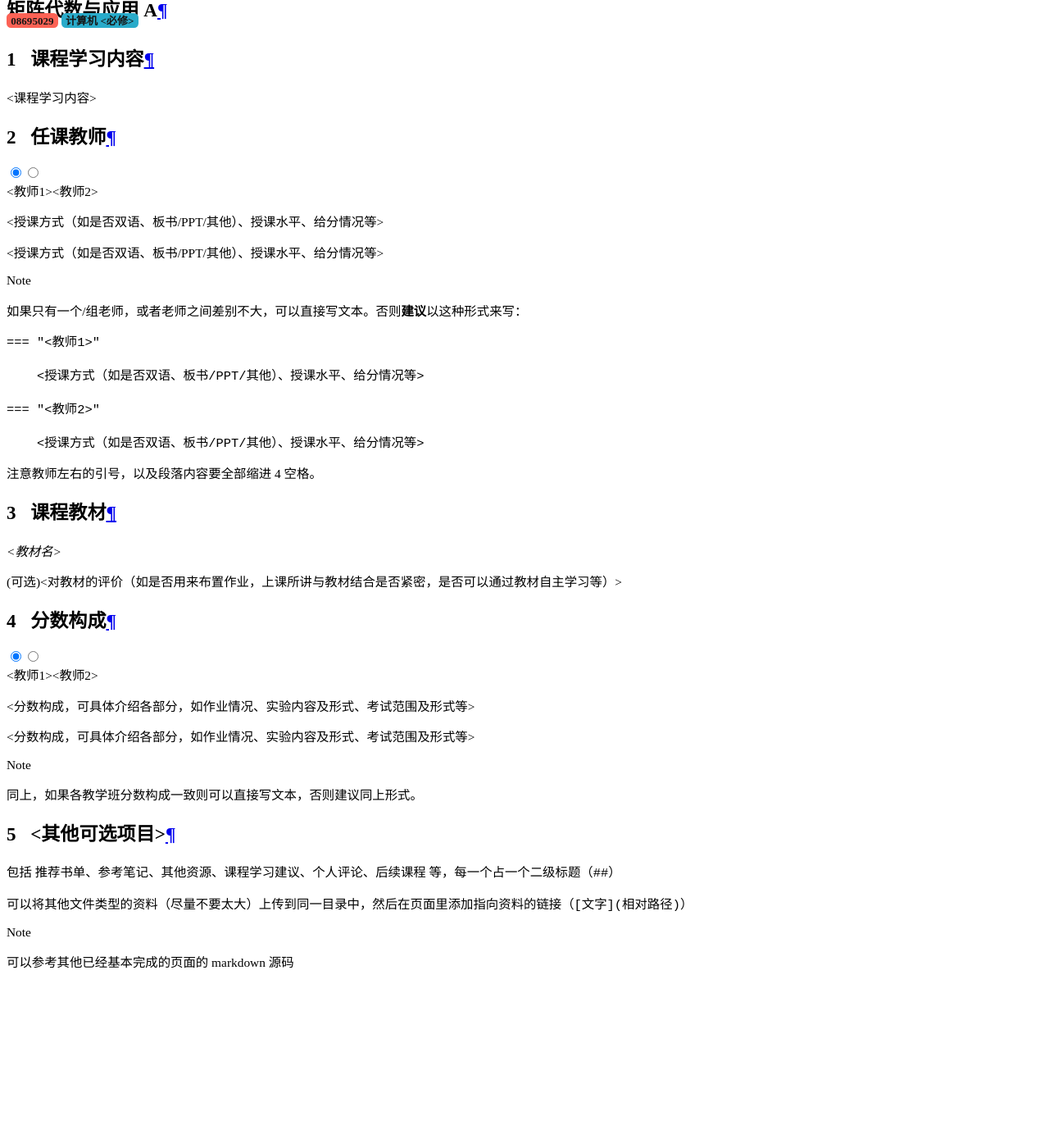
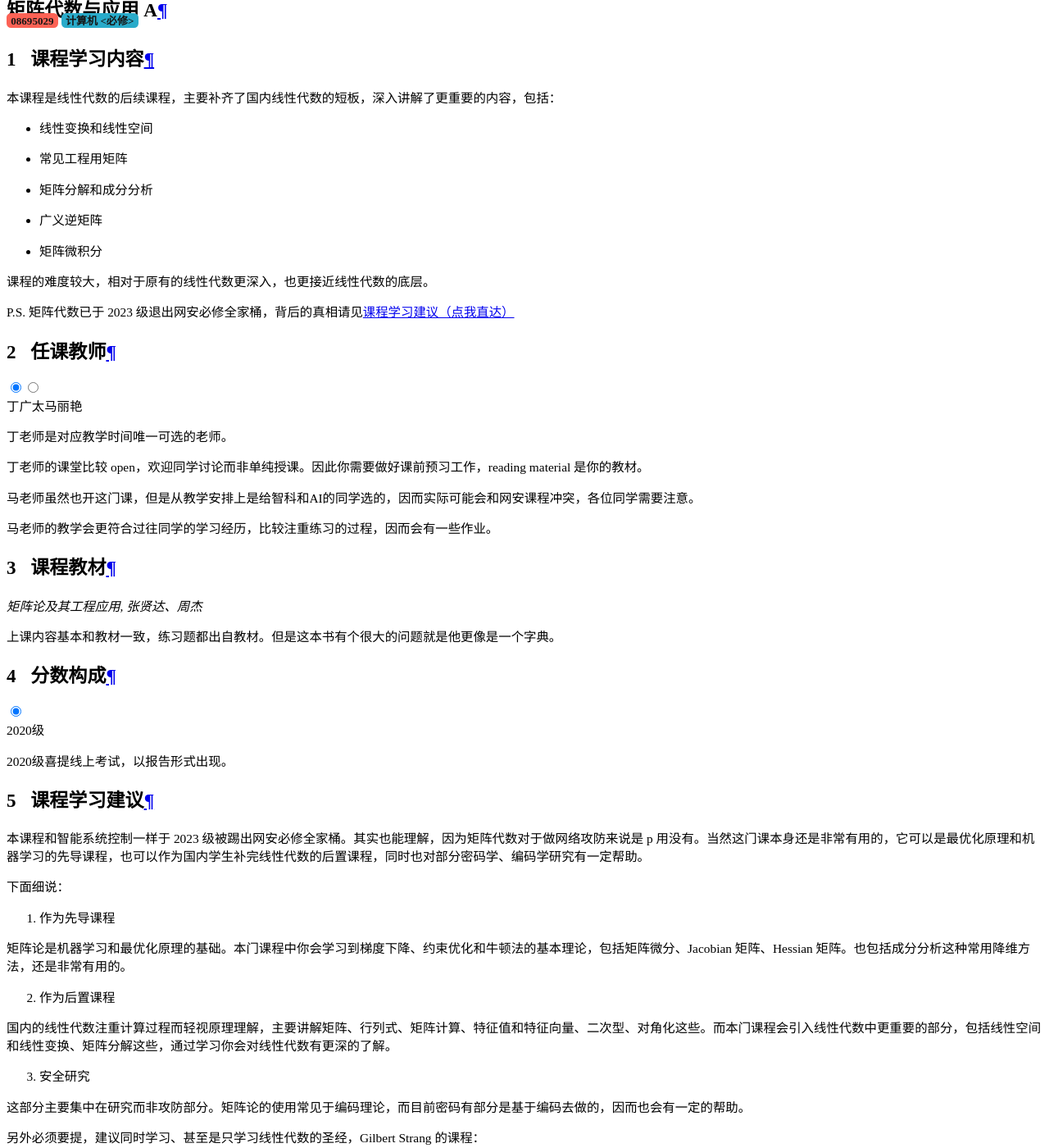
Before and after one commit to shu-cake1salie/SHU-Cyberspace-Security-101, an MkDocs documentation site: the page built from docs/1_course_computer/08695029_MT/index.md, in a window 1280 px wide and 1400 px high, scrolled down 15042 px. Shown: the whole window at 82% size. Built offline with MkDocs 1.6.1 and Material for MkDocs 9.7.7, drawn with Linux system fonts in a browser that asks for light colours; comment, search, counter and statistics services are not loaded; some of the changed text lies outside the part shown.

Commit message:
docs: 矩阵代数与应用A

````diff
--- a/docs/1_course_computer/08695029_MT/index.md
+++ b/docs/1_course_computer/08695029_MT/index.md
@@ -6,55 +6,70 @@
 
 ## 课程学习内容
 
-<课程学习内容>
+本课程是线性代数的后续课程，主要补齐了国内线性代数的短板，深入讲解了更重要的内容，包括：
+
+- 线性变换和线性空间
+
+- 常见工程用矩阵
+
+- 矩阵分解和成分分析
+
+- 广义逆矩阵
+
+- 矩阵微积分
+
+课程的难度较大，相对于原有的线性代数更深入，也更接近线性代数的底层。
+
+P.S. 矩阵代数已于 2023 级退出网安必修全家桶，背后的真相请见[课程学习建议（点我直达）](#_5)
 
 ## 任课教师
 
-=== "<教师1>"
+=== "丁广太"
 
-    <授课方式（如是否双语、板书/PPT/其他）、授课水平、给分情况等>
+    丁老师是对应教学时间唯一可选的老师。
 
-=== "<教师2>"
+    丁老师的课堂比较 open，欢迎同学讨论而非单纯授课。因此你需要做好课前预习工作，reading material 是你的教材。
 
-    <授课方式（如是否双语、板书/PPT/其他）、授课水平、给分情况等>
+=== "马丽艳"
 
-!!! note
-    如果只有一个/组老师，或者老师之间差别不大，可以直接写文本。否则**建议**以这种形式来写：
-    ```markdown
-    === "<教师1>"
+    马老师虽然也开这门课，但是从教学安排上是给智科和AI的同学选的，因而实际可能会和网安课程冲突，各位同学需要注意。
 
-        <授课方式（如是否双语、板书/PPT/其他）、授课水平、给分情况等>
-
-    === "<教师2>"
-
-        <授课方式（如是否双语、板书/PPT/其他）、授课水平、给分情况等>
-    ```
-    注意教师左右的引号，以及段落内容要全部缩进 4 空格。
+    马老师的教学会更符合过往同学的学习经历，比较注重练习的过程，因而会有一些作业。
 
 ## 课程教材
 
-*<教材名>*
+*矩阵论及其工程应用, 张贤达、周杰*
 
-(可选)<对教材的评价（如是否用来布置作业，上课所讲与教材结合是否紧密，是否可以通过教材自主学习等）>
+上课内容基本和教材一致，练习题都出自教材。但是这本书有个很大的问题就是他更像是一个字典。
 
 ## 分数构成
 
-=== "<教师1>"
+=== "2020级"
 
-    <分数构成，可具体介绍各部分，如作业情况、实验内容及形式、考试范围及形式等>
+    2020级喜提线上考试，以报告形式出现。
 
-=== "<教师2>"
+## 课程学习建议
 
-    <分数构成，可具体介绍各部分，如作业情况、实验内容及形式、考试范围及形式等>
+本课程和智能系统控制一样于 2023 级被踢出网安必修全家桶。其实也能理解，因为矩阵代数对于做网络攻防来说是 p 用没有。当然这门课本身还是非常有用的，它可以是最优化原理和机器学习的先导课程，也可以作为国内学生补完线性代数的后置课程，同时也对部分密码学、编码学研究有一定帮助。
 
-!!! note
-    同上，如果各教学班分数构成一致则可以直接写文本，否则建议同上形式。
+下面细说：
 
-## <其他可选项目>
+1. 作为先导课程
 
-包括 推荐书单、参考笔记、其他资源、课程学习建议、个人评论、后续课程 等，每一个占一个二级标题（`##`）
+矩阵论是机器学习和最优化原理的基础。本门课程中你会学习到梯度下降、约束优化和牛顿法的基本理论，包括矩阵微分、Jacobian 矩阵、Hessian 矩阵。也包括成分分析这种常用降维方法，还是非常有用的。
 
-可以将其他文件类型的资料（尽量不要太大）上传到同一目录中，然后在页面里添加指向资料的链接（`[文字](相对路径)`）
+2. 作为后置课程
 
-!!! note
-    可以参考其他已经基本完成的页面的 markdown 源码
+国内的线性代数注重计算过程而轻视原理理解，主要讲解矩阵、行列式、矩阵计算、特征值和特征向量、二次型、对角化这些。而本门课程会引入线性代数中更重要的部分，包括线性空间和线性变换、矩阵分解这些，通过学习你会对线性代数有更深的了解。
+
+3. 安全研究
+
+这部分主要集中在研究而非攻防部分。矩阵论的使用常见于编码理论，而目前密码有部分是基于编码去做的，因而也会有一定的帮助。
+
+另外必须要提，建议同时学习、甚至是只学习线性代数的圣经，Gilbert Strang 的课程：
+
+- [18.06 Linear Algebra](http://web.mit.edu/18.06/www)
+
+- [18.065 Linear Algebra and Learning from Data](http://math.mit.edu/classes/18.065/2019SP)
+
+评价网上已经足够多了，这里不做更多。
````
